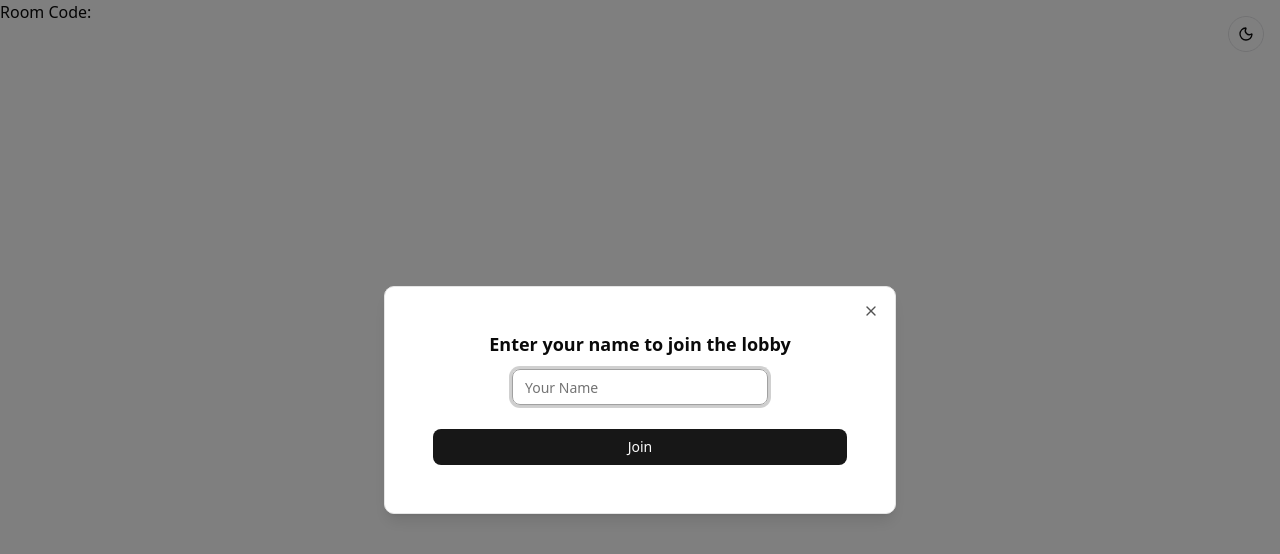
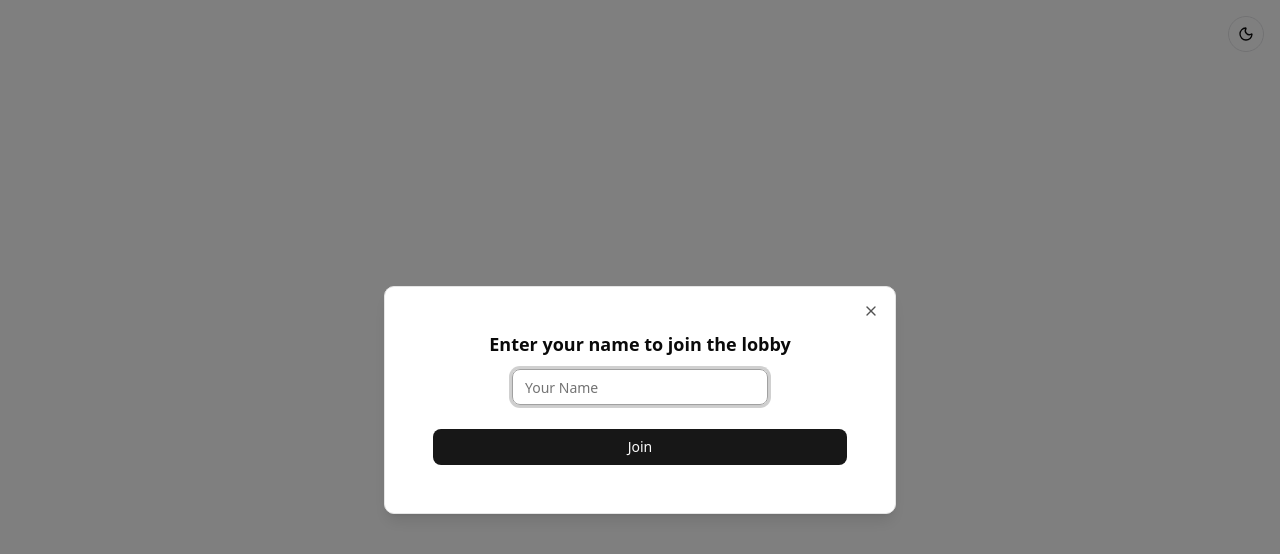
Before and after one commit to agraham02/family-gr-client, a Next.js app: page /lobby/1 in a window 1280 px wide. Shown: the top 554 px of the page. Built offline with nearby package versions, Linux system fonts and the light colour scheme.

Commit message:
Add loading state and clipboard functionality to lobby page

```diff
--- a/src/app/(room)/lobby/[roomCode]/page.tsx
+++ b/src/app/(room)/lobby/[roomCode]/page.tsx
@@ -17,6 +17,7 @@ import { useSession } from "@/contexts/SessionContext";
 import { toast } from "sonner";
 import { LobbyData, RoomEventPayload } from "@/types";
 import LobbyDashboard from "@/components/lobby/LobbyDashboard";
+import { ClipboardIcon } from "lucide-react";
 
 export default function LobbyPage() {
     const { socket, connected } = useWebSocket();
@@ -38,17 +39,23 @@ export default function LobbyPage() {
 
     const handleReconnect = useCallback(async () => {
         if (!userName || !roomCode) return;
+        try {
             const res = await joinRoom(userName, roomCode, userId);
-        console.log("Reconnected with response:", res);
+            // console.log("Reconnected with response:", res);
             if (res.roomId !== roomId) {
-            console.log("Overwriting session storage with new roomId");
                 setRoomId(res.roomId);
             }
             if (res.userId !== userId) {
-            console.log("Overwriting session storage with new userId");
                 setUserId(res.userId);
             }
             setHasJoined(true);
+        } catch (error) {
+            toast.error(
+                "Failed to join room: " +
+                    (error instanceof Error ? error.message : "Unknown error")
+            );
+            router.push("/");
+        }
     }, [userName, roomCode, userId, roomId, setUserId, setRoomId]);
 
     useEffect(() => {
@@ -99,8 +106,12 @@ export default function LobbyPage() {
         }
     }
 
+    if (!hasJoined) {
         return (
             <>
+                <div className="flex items-center justify-center h-screen">
+                    <p className="text-lg">Joining room...</p>
+                </div>
                 <Dialog open={showModal}>
                     <DialogContent>
                         <motion.form
@@ -128,16 +139,38 @@ export default function LobbyPage() {
                         </motion.form>
                     </DialogContent>
                 </Dialog>
-            <main>
-                <header>
+            </>
+        );
+    }
+
+    return (
+        <>
+            <main className="px-4 py-8 flex flex-col items-center">
+                <header className="text-center">
                     <div>
                         <h1 className="text-3xl font-bold">
                             {lobbyData?.name}
                         </h1>
                     </div>
-                    <div>
+                    <div className="flex items-center justify-center">
                         {/* <h2 className="text-xl font-semibold">Lobby Details</h2> */}
-                        <p className="">Room Code: {lobbyData?.code}</p>
+                        <p className="text-xl">Room Code: {lobbyData?.code}</p>
+                        <div className="mx-2">
+                            <Button
+                                variant="outline"
+                                onClick={() => {
+                                    navigator.clipboard.writeText(
+                                        lobbyData?.code ?? ""
+                                    );
+                                    toast.success(
+                                        "Room code copied to clipboard"
+                                    );
+                                }}
+                            >
+                                {/* copy icon */}
+                                <ClipboardIcon className="w-2 h-2" />
+                            </Button>
+                        </div>
                     </div>
                 </header>
 
```
Lines whose indentation alone changed are shown as unchanged.
